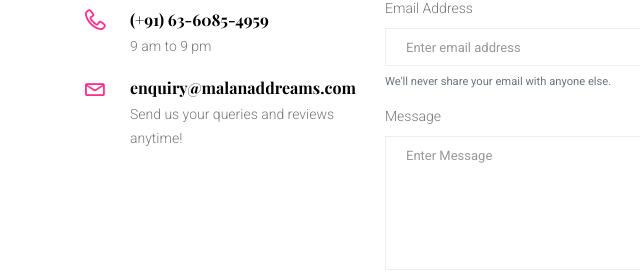
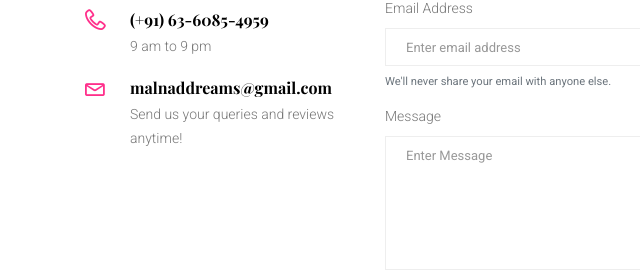
Before and after one commit to Viz38/Malnad-Dreams, a plain HTML site: page contact.html in a window 1280 px wide. Shown: the part 1127-1399 px from the top of the page, 0-640 px from the left. Drawn offline with nearby package versions, Linux system fonts and the light colour scheme; some packages are replaced by stand-ins of ours.

```diff
--- a/contact.html
+++ b/contact.html
@@ -98,7 +98,7 @@
                         </div>
                         <div class="info_item">
                             <i class="lnr lnr-envelope"></i>
-                            <h6><a href="mailto:ameerahmedameer7353@gmail.com">enquiry@malanaddreams.com</a></h6>
+                            <h6><a href="mailto:malnaddreams@gmail.com">malnaddreams@gmail.com</a></h6>
                             <p>Send us your queries and reviews anytime!</p>
                         </div>
                     </div>
```
